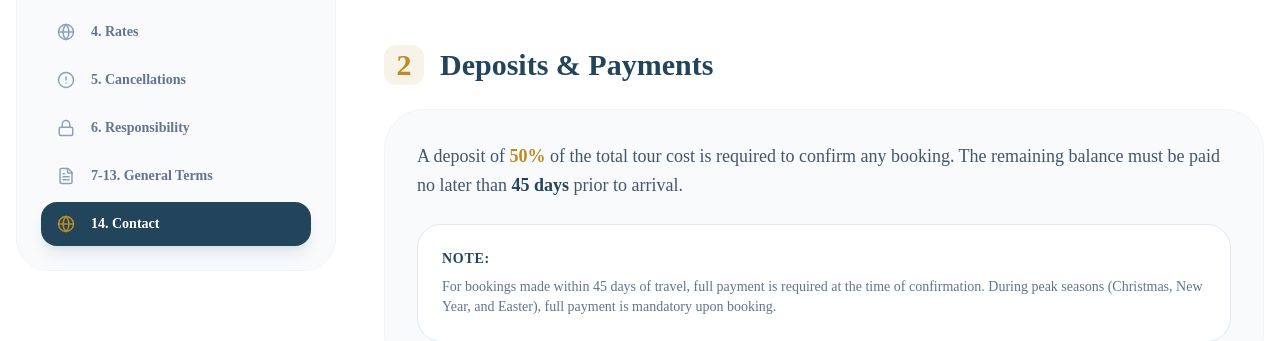
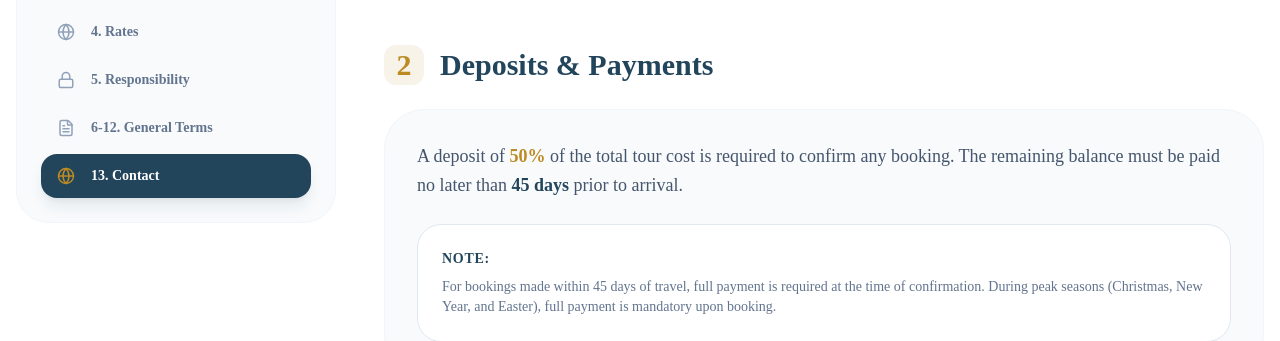
Before and after one commit to youssef-shaaban-dev/the-bridge-travel, a React (Vite) app: page /terms-and-conditions in a window 1280 px wide. Shown: the part 827-1168 px from the top of the page. Built offline with nearby package versions, Linux system fonts and the light colour scheme.

Commit message:
Update TermsAndConditions.jsx

```diff
--- a/src/components/pages/terms&condition/TermsAndConditions.jsx
+++ b/src/components/pages/terms&condition/TermsAndConditions.jsx
@@ -9,10 +9,9 @@ const sections = [
     { id: 'payments', title: '2. Deposits & Payments', icon: Scale },
     { id: 'amendments', title: '3. Amendments', icon: ClipboardCheck },
     { id: 'rates', title: '4. Rates', icon: Globe },
-    { id: 'cancellations', title: '5. Cancellations', icon: AlertCircle },
-    { id: 'responsibility', title: '6. Responsibility', icon: Lock },
-    { id: 'other', title: '7-13. General Terms', icon: FileText },
-    { id: 'contact', title: '14. Contact', icon: Globe }
+    { id: 'responsibility', title: '5. Responsibility', icon: Lock },
+    { id: 'other', title: '6-12. General Terms', icon: FileText },
+    { id: 'contact', title: '13. Contact', icon: Globe }
 ];
 
 import SEO from '@/components/shared/SEO';
```
